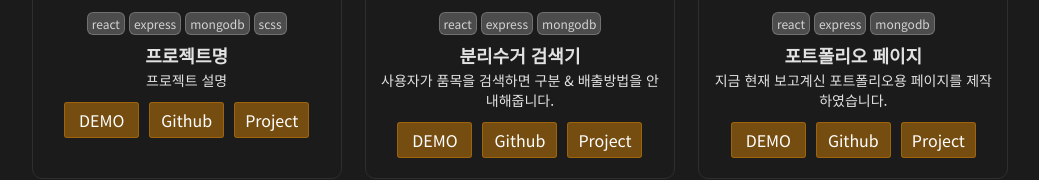
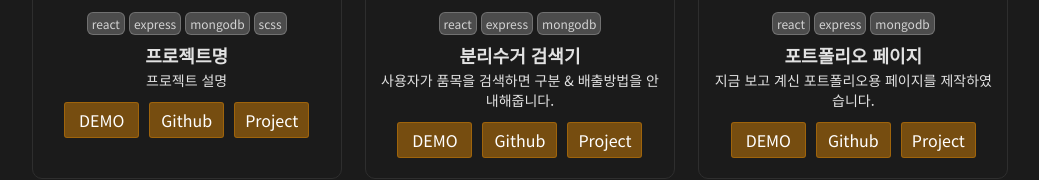
Before and after one commit to swssbw/portfolio, a React (Create React App) app: page / in a window 1280 px wide. Shown: the part 2135-2315 px from the top of the page, without its empty margins (120-1159 px from the left). Built offline with nearby package versions, Linux system fonts and the light colour scheme.

Commit message:
md파일 작성

```diff
--- a/src/components/Projects/index.js
+++ b/src/components/Projects/index.js
@@ -75,7 +75,7 @@ const Projects = () => {
                 <StackNm>mongodb</StackNm>
               </StackWrap>
               <ProjectsTitle>포트폴리오 페이지</ProjectsTitle>
-              <ProjectsDesc>지금 현재 보고계신 포트폴리오용 페이지를 제작하였습니다.</ProjectsDesc>
+              <ProjectsDesc>지금 보고 계신 포트폴리오용 페이지를 제작하였습니다.</ProjectsDesc>
               <ButtonWrap>
                 <Button href="https://minji.xyz/" target="_blank">DEMO</Button>
                 <Button href="https://github.com/swssbw/portfolio" target="_blank">Github</Button>
```
Also changed, not shown: 1 other file (tests, documents, lock files or other folders).
